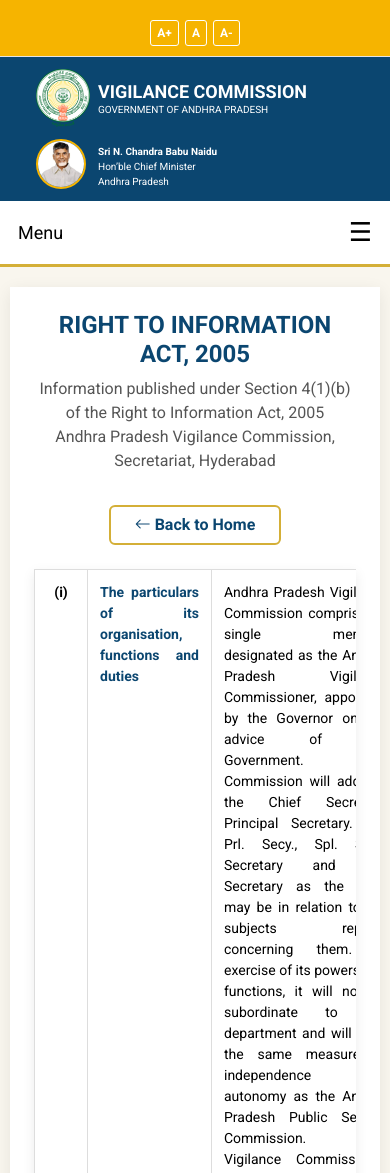
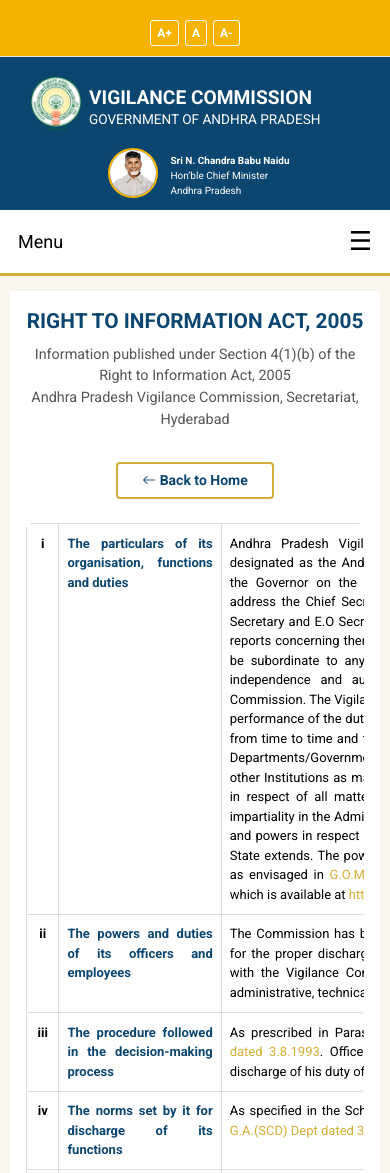
Before and after one commit to chandanswamy/apvc_demo, a plain HTML site: page rto-act-page/rto-act.html in a window 390 px wide. Shown: the top 1173 px of the page. Drawn offline with nearby package versions, Linux system fonts and the light colour scheme.

Commit message:
Updated rto page and vigilance angle

```diff
--- a/rto-act-page/rto-act.html
+++ b/rto-act-page/rto-act.html
@@ -101,20 +101,91 @@
             color: #fff;
         }
 
+        /* ✅ Mobile Optimization */
         @media (max-width: 768px) {
             main {
-                margin: 20px 10px;
-                padding: 1.5rem;
+                margin: 15px 10px;
+                padding: 1rem;
+                box-shadow: none;
+                background: #fff;
             }
 
+            /* Page heading adjustments */
             .page-heading h1 {
-                font-size: 1.5rem;
+                font-size: 1.3rem;
+                line-height: 1.4;
+                text-align: center;
+            }
+
+            .page-heading p {
+                font-size: 0.9rem;
+                text-align: center;
+            }
+
+            /* Fix table overflow on mobile */
+            .table-responsive {
+                overflow-x: auto;
+                -webkit-overflow-scrolling: touch;
+            }
+
+            .rti-table {
+                box-shadow: none;
+                border-radius: 6px;
+            }
+
+            .rti-table table {
+                min-width: 650px;
+                /* Ensures content stays structured */
+                font-size: 13px;
             }
 
             .rti-table td,
             .rti-table th {
+                font-size: 13px;
+                padding: 0.6rem 0.5rem;
+                word-break: break-word;
+            }
+
+            /* Signature alignment */
+            .signature {
+                text-align: center;
                 font-size: 14px;
-                padding: 0.75rem;
+                margin-top: 1.5rem;
+            }
+
+            /* Header and logo layout */
+            .hwrap {
+                display: flex;
+                flex-direction: column;
+                align-items: center;
+                text-align: center;
+            }
+
+            .page-title-content {
+                position: static;
+                transform: none;
+                margin-top: 8px;
+            }
+
+            .page-title-content img.logo-1 {
+                width: 50px;
+                height: auto;
+                margin-bottom: 5px;
+            }
+
+            .page-title {
+                font-size: 1.2rem;
+            }
+
+            .page-tagline {
+                font-size: 0.85rem;
+            }
+
+            /* Back button */
+            .back-btn {
+                font-size: 14px;
+                padding: 6px 14px;
+                border-radius: 4px;
             }
         }
     </style>
@@ -182,7 +253,7 @@
                 <tbody>
                     <!-- full content from user’s file -->
                     <tr>
-                        <td>(i)</td>
+                        <td>i</td>
                         <td>The particulars of its organisation, functions and duties</td>
                         <td>Andhra Pradesh Vigilance Commission comprises a single member, designated as the Andhra
                             Pradesh
@@ -214,7 +285,7 @@
                         </td>
                     </tr>
                     <tr>
-                        <td>(ii)</td>
+                        <td>ii</td>
                         <td>The powers and duties of its officers and employees</td>
                         <td>The Commission has been provided with such staff as may be necessary for the proper
                             discharge of its
@@ -223,7 +294,7 @@
                             includes administrative, technical and legal officers.</td>
                     </tr>
                     <tr>
-                        <td>(iii)</td>
+                        <td>iii</td>
                         <td>The procedure followed in the decision-making process</td>
                         <td>As prescribed in Paras 6 (v) to (xvi) of <a href="../js/vol2/c1t1s243.html">G.O.Ms.No.421
                                 G.A (SC.D)
@@ -232,27 +303,27 @@
                             tendering advice on vigilance matters etc.</td>
                     </tr>
                     <tr>
-                        <td>(iv)</td>
+                        <td>iv</td>
                         <td>The norms set by it for discharge of its functions</td>
                         <td>As specified in the Scheme of Vigilance Commission, vide <a
                                 href="../js/vol2/c1t1s243.html">G.O.Ms.No.421 G.A.(SCD) Dept dated 3.8.1993</a>.</td>
                     </tr>
                     <tr>
-                        <td>(v)</td>
+                        <td>v</td>
                         <td>The rules, regulations, instructions, manuals and records, held by it or under its control
                             or used by its employees for discharging its functions</td>
                         <td>A.P. Vigilance Manual in four volumes is available at <a
                                 href="http://apvc.ap.nic.in">http://apvc.ap.nic.in</a>.</td>
                     </tr>
                     <tr>
-                        <td>(vi)</td>
+                        <td>vi</td>
                         <td>A statement of the categories of documents that are held by it or under its control</td>
                         <td>Commission does not hold any documents. It only maintains the shadow files of the files
                             referred to by
                             the Departments for recording receipt and disposal and advice tendered by Commission.</td>
                     </tr>
                     <tr>
-                        <td>(vii)</td>
+                        <td>vii</td>
                         <td>The particulars of any arrangement that exists for consultation with, or representation by,
                             the members of the public in relation to the formulation of its policy or implementation
                             thereof</td>
@@ -262,7 +333,7 @@
                         </td>
                     </tr>
                     <tr>
-                        <td>(viii)</td>
+                        <td>viii</td>
                         <td>A statement of the boards, councils, committees and other bodies consisting of two or more
                             persons constituted as its part or for the purpose of its advice, and as to whether meetings
                             of those boards, councils, committees and other bodies are open to the public, or the
@@ -270,36 +341,36 @@
                         <td>Not applicable.</td>
                     </tr>
                     <tr>
-                        <td>(ix)</td>
+                        <td>ix</td>
                         <td>A directory of its officers and employees</td>
                         <td><a href="../apvc-employee/apvc-employee.html">View Officers List</a></td>
                     </tr>
                     <tr>
-                        <td>(x)</td>
+                        <td>x</td>
                         <td>The monthly remuneration received by each of its officers and employees, including the
                             system of compensation as provided in its regulations</td>
                         <td><a href="apsalary.htm">View Salary Details</a></td>
                     </tr>
                     <tr>
-                        <td>(xi)</td>
+                        <td>xi</td>
                         <td>The budget allocated to each of its agency, indicating the particulars of all plans,
                             proposed expenditure and reports on disbursements made</td>
                         <td><a href="budget15.htm">Click here</a> for detailed budget information.</td>
                     </tr>
                     <tr>
-                        <td>(xii)</td>
+                        <td>xii</td>
                         <td>The manner of execution of subsidy programmes, including the amounts allocated and the
                             details of beneficiaries of such programmes</td>
                         <td>Not applicable.</td>
                     </tr>
                     <tr>
-                        <td>(xiii)</td>
+                        <td>xiii</td>
                         <td>Particulars of recipients of concessions, permits or authorizations granted by them.
                         </td>
                         <td>Not applicable.</td>
                     </tr>
                     <tr>
-                        <td>(xiv)</td>
+                        <td>xiv</td>
                         <td>Details in respect of the information, available to or held by it, reduced in an electronic
                             form.</td>
                         <td>The important information of general interest together with the four volumes of Vigilance
@@ -307,13 +378,13 @@
                             available on the Commission’s website.</td>
                     </tr>
                     <tr>
-                        <td>(xv)</td>
+                        <td>xv</td>
                         <td>The particulars of facilities available to citizens for obtaining information, including the
                             working hours of a library or reading room, if maintained for public use.</td>
                         <td>Not applicable.</td>
                     </tr>
                     <tr>
-                        <td>(xvi)</td>
+                        <td>xvi</td>
                         <td>The names, designations and other particulars of the Public Information Officers.</td>
                         <td><a href="RTIACT.htm">Click here</a> for details of Public Information Officers.</td>
                     </tr>
```
Also changed, not shown: vigilance-angle/vigilance-angle.html (+4 -0 lines).
